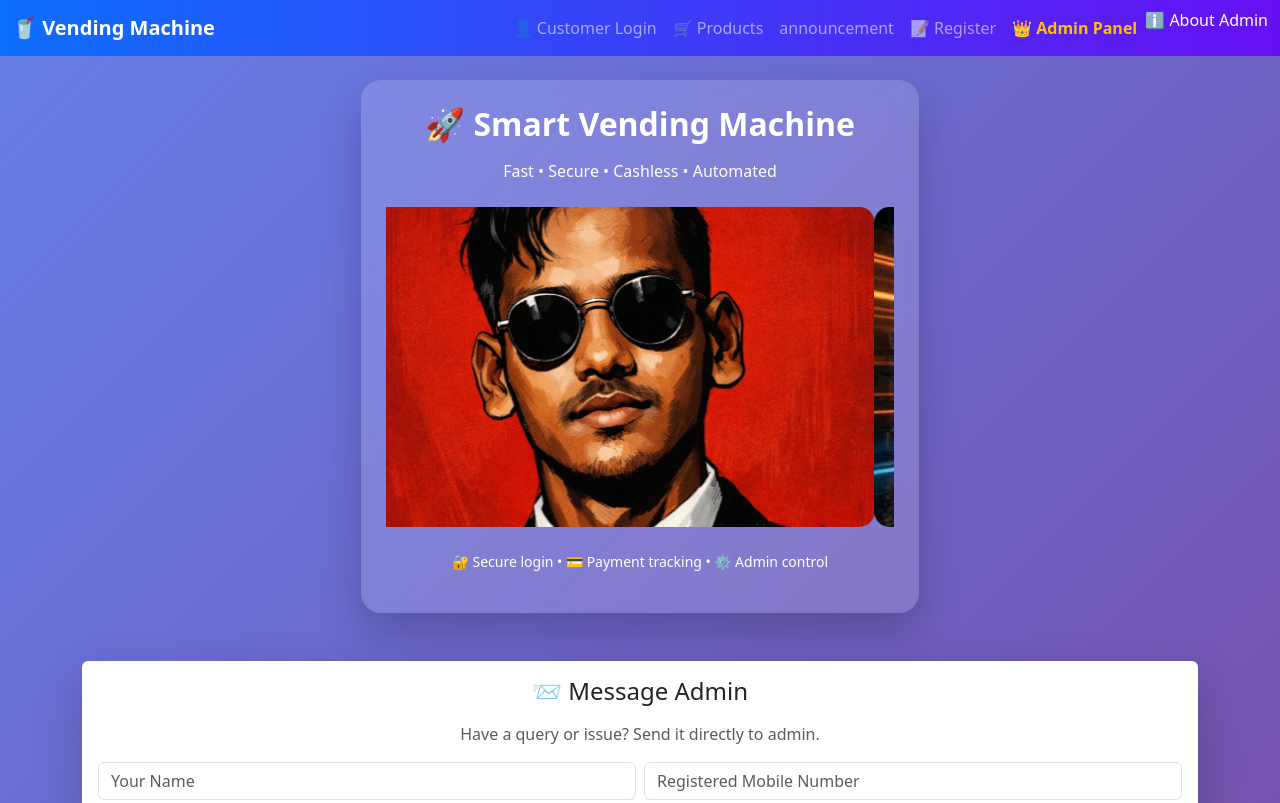
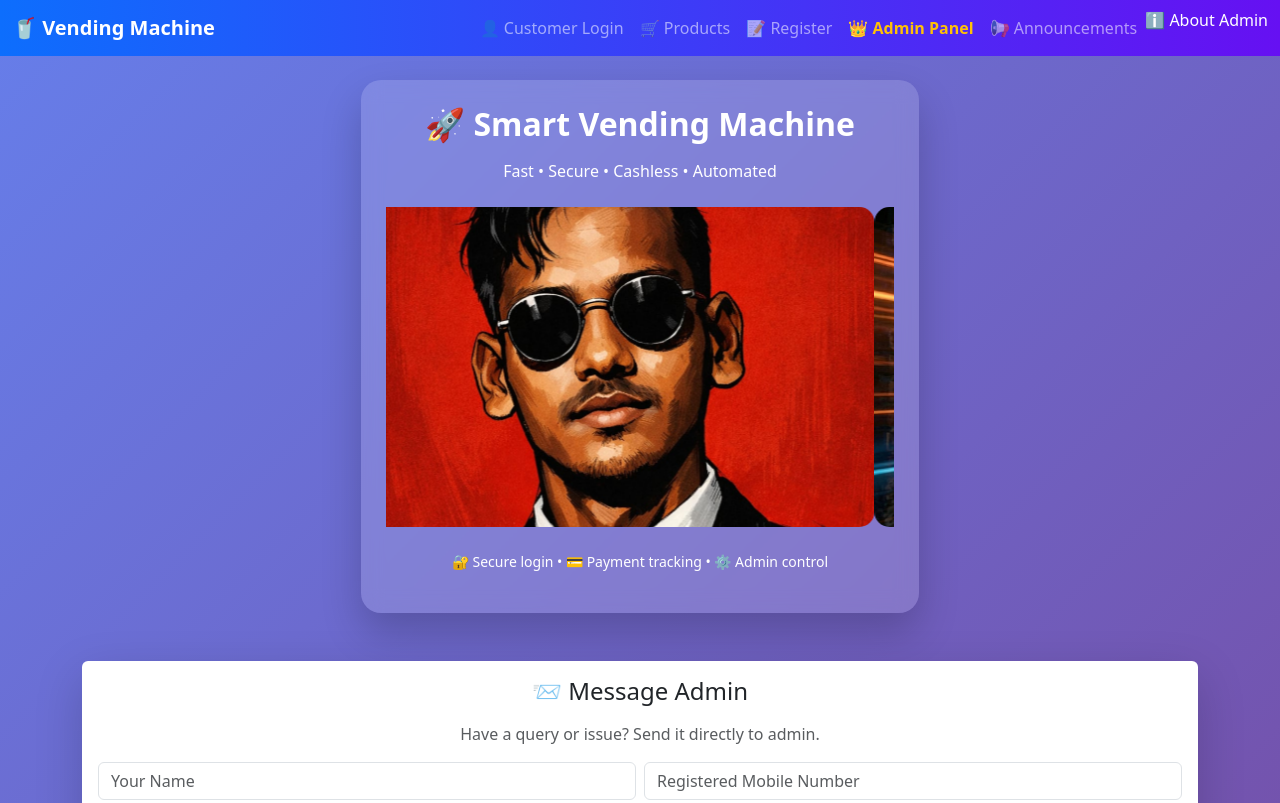
Before and after one commit to Nitish503/vending-machine, a website: page public/index.html in a window 1280 px wide. Shown: the top 803 px of the page. Drawn offline with nearby package versions, Linux system fonts and the light colour scheme.

Commit message:
Added announcement page

```diff
--- a/public/index.html
+++ b/public/index.html
@@ -98,10 +98,6 @@
         <li class="nav-item">
   <a class="nav-link" href="/products">🛒 Products</a>
 </li>
- <li class="nav-item">
-  <a class="nav-link" href="/announcement"> announcement</a>
-</li>
-
 
         <li class="nav-item">
           <a class="nav-link" href="/customer-register">📝 Register</a>
@@ -112,6 +108,11 @@
             👑 Admin Panel
           </a>
         </li>
+        <li class="nav-item">
+  <a class="nav-link" href="/announcement.html">
+    📢 Announcements
+  </a>
+</li>
         <li class="nav-item">
           <a class="dropdown-item" href="#" data-bs-toggle="modal" data-bs-target="#aboutAdminModal">
   ℹ️ About Admin
```
